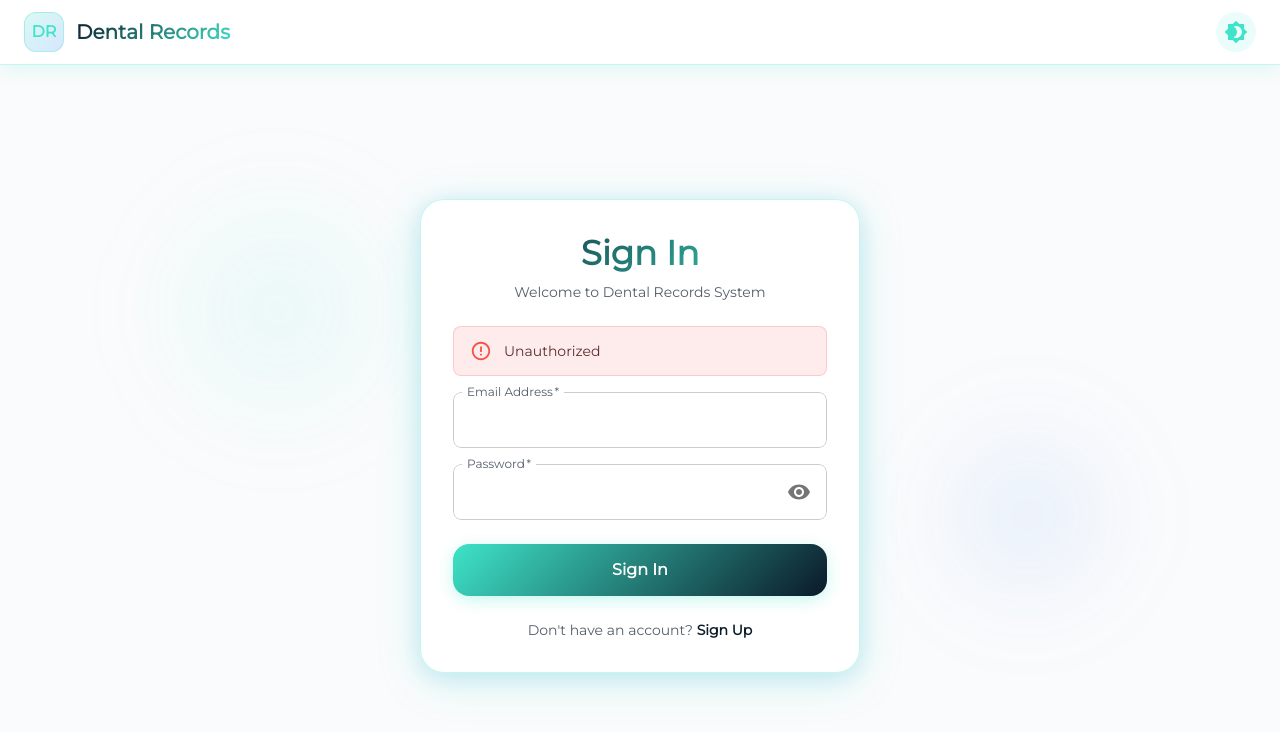
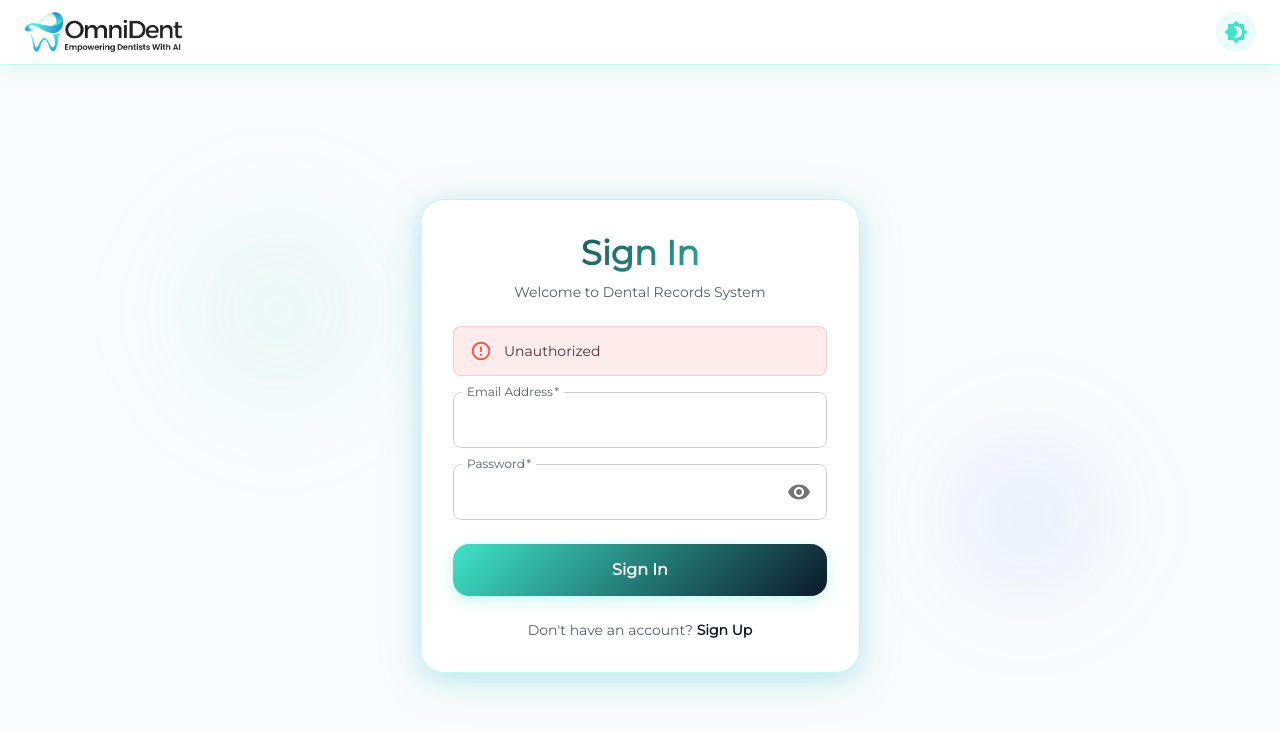
Before and after one commit to 3D-Smile-Solutions/omnidentai-crm, a React (Vite) app: page /login in a window 1280 px wide. Shown: the top 732 px of the page. Built offline with nearby package versions, Linux system fonts and the light colour scheme; no server answers.

Commit message:
Added logo to the Authform

```diff
--- a/src/components/AuthForm.jsx
+++ b/src/components/AuthForm.jsx
@@ -17,6 +17,8 @@ import { Link as RouterLink } from 'react-router-dom';
 import { Visibility, VisibilityOff, Email, Lock, Brightness4, Brightness7 } from '@mui/icons-material';
 import { useState } from 'react';
 import { useTheme } from '../context/ThemeContext';
+import LogoDark from '../assets/LogoDark.png';
+import OmniDentLogo from '../assets/LogoLight.png';
 
 const AuthForm = ({
   title,
@@ -66,45 +68,21 @@ const AuthForm = ({
               display: 'flex',
               alignItems: 'center',
               textDecoration: 'none',
-              gap: 1.5,
             }}
           >
             <Box
+              component="img"
+              src={isDarkMode ? LogoDark : OmniDentLogo}
+              alt="OmniDent Logo"
               sx={{
-                width: 40,
-                height: 40,
-                borderRadius: 1.5,
-                background: isDarkMode
-                  ? 'linear-gradient(135deg, rgba(100, 255, 218, 0.2) 0%, rgba(167, 139, 250, 0.2) 100%)'
-                  : 'linear-gradient(135deg, rgba(62, 228, 200, 0.2) 0%, rgba(59, 130, 246, 0.2) 100%)',
-                border: isDarkMode
-                  ? '1px solid rgba(100, 255, 218, 0.3)'
-                  : '1px solid rgba(62, 228, 200, 0.3)',
-                display: 'flex',
-                alignItems: 'center',
-                justifyContent: 'center',
-                fontSize: '1rem',
-                fontWeight: 'bold',
-                color: isDarkMode ? '#64ffda' : '#3EE4C8',
+                height: { xs: 32, sm: 40 },
+                width: 'auto',
+                transition: 'all 0.3s ease',
+                '&:hover': {
+                  transform: 'scale(1.05)',
+                }
               }}
-            >
-              DR
-            </Box>
-            <Typography
-              variant="h6"
-              sx={{
-                fontWeight: 700,
-                background: isDarkMode
-                  ? 'linear-gradient(135deg, #64ffda 0%, #a78bfa 100%)'
-                  : 'linear-gradient(135deg, #0B1929 0%, #3EE4C8 100%)',
-                WebkitBackgroundClip: 'text',
-                WebkitTextFillColor: 'transparent',
-                backgroundClip: 'text',
-                display: { xs: 'none', sm: 'block' },
-              }}
-            >
-              Dental Records
-            </Typography>
+            />
           </Box>
 
           {/* Theme Toggle */}
```
